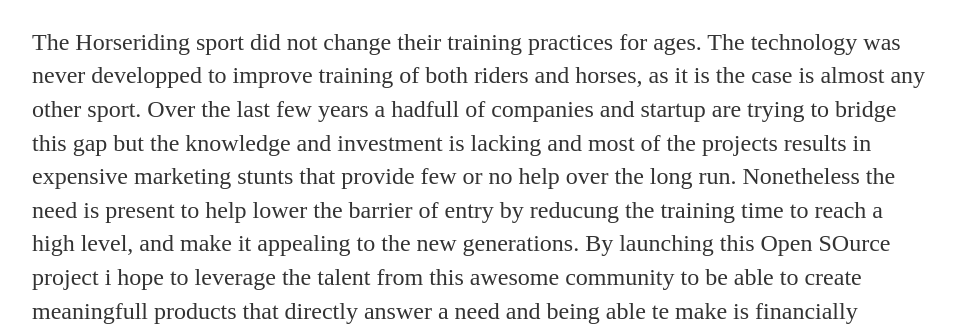
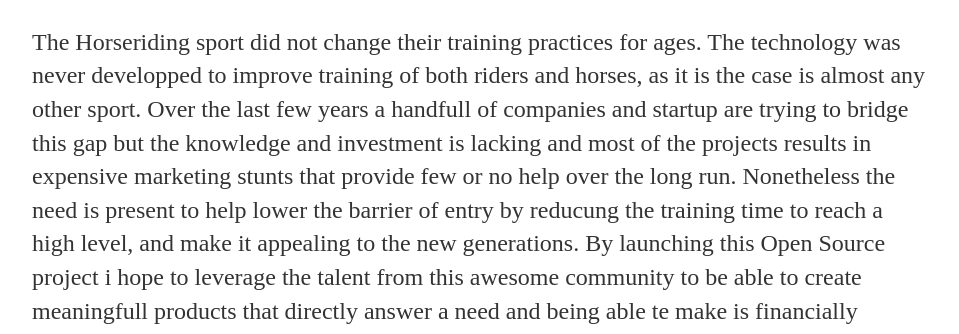
Before and after one commit to CyberPony/cyberpony.github.io, a Jekyll site: the page built from about/index.html, in a window 1280 px wide. Shown: the part 235-569 px from the top of the page, without its empty margins (160-1119 px from the left). Built offline with Jekyll 4.4.1, drawn with Linux system fonts in a browser that asks for light colours; some of the changed text lies outside the part shown.

Commit message:
fix grammar errors

```diff
--- a/about/index.html
+++ b/about/index.html
@@ -6,8 +6,8 @@
 	<h1>The CyberPony Project</h1>
 	<h2>The origin Story</h2>
 	<p>The Horseriding sport did not change their training practices for ages. The technology was never developped to improve training of both riders and horses, as it is the case is almost any other sport.
-	Over the last few years a hadfull of companies and startup are trying to bridge this gap but the knowledge and investment is lacking and most of the projects results in expensive marketing stunts that provide few or no help over the long run. Nonetheless the need is present to help lower the barrier of entry by reducung the training time to reach a high level, and make it appealing to the new generations. </em>
-	By launching this Open SOurce project i hope to leverage the talent from this awesome community to be able to create meaningfull products that directly answer a need and being able te make is financially accessible to anybody.</p>
+	Over the last few years a handfull of companies and startup are trying to bridge this gap but the knowledge and investment is lacking and most of the projects results in expensive marketing stunts that provide few or no help over the long run. Nonetheless the need is present to help lower the barrier of entry by reducung the training time to reach a high level, and make it appealing to the new generations. </em>
+	By launching this Open Source project i hope to leverage the talent from this awesome community to be able to create meaningfull products that directly answer a need and being able te make is financially accessible to anybody.</p>
 	<h2>The Creator : Aubin RABOUAN</h2>
 	<p>I am an experienced rider that grew up with horses. I'm 22 years old, i'm French and i love both riding and engineering.
 	During my engineering studies i took a break from horseriding, which allowed me to take a step back from what was hapenning in the industry.
--- a/index.html
+++ b/index.html
@@ -6,5 +6,5 @@
 	<h1>CyberPony : HorseRiding 4.0</h1>
 	<h2>Open Source training equipement for riders</h2>
 
-	<p>This project was created because of a lack of afffordable and usefull training equipement that helps gather riders find and improve their riding skills. All type of project are possible.</em><a href="/about">Learn more about the origin of the project</a></p>
+	<p>This project was created because of a lack of affordable and usefull training equipement that helps riders improve their riding skills. All type of project are possible.</em><a href="/about">Learn more about the origin of the project</a></p>
 </div>
--- a/projects/index.html
+++ b/projects/index.html
@@ -5,5 +5,5 @@
 <div class="blurb">
 	<h1>Reins_Hack</h1>
 	<h2>Real Time tension measure and feedback</h2>
-	<p>This project consists of two modules that are bit between the reins and the bit. It logs the tension that is applied by the rider. An app on your phone logs the data and some data processing can be applied to gather some insight about the force and regularity of the contact. The devices can be linked to LEDs visible by the rider for real time feedback. Some thresghold value for the raw force or the regularity can be set to let know the rider when is is outside the comfort zone of the horse. Symmetry of force in between reins can also be measured during exercise for symmetry purpose. The device might also be linked to the coach for him to know in real time the direct action that the rider has on the horse and correct him. </p>
+	<p>This project consists of two modules that are bit between the reins and the bit. It logs the tension that is applied by the rider. An app on your phone logs the data and some data processing can be applied to gather some insight about the force and regularity of the contact. The devices can be linked to LEDs visible by the rider for real time feedback. Some threshold value for the raw force or the regularity can be set to let know the rider when is is outside the comfort zone of his horse. Symetry of force in between reins can also be measured during exercise to be sure both hands are used the same. The device might also be linked to the coach for him to know in real time the direct action that the rider has on the horse and correct him. </p>
 </div>
```
